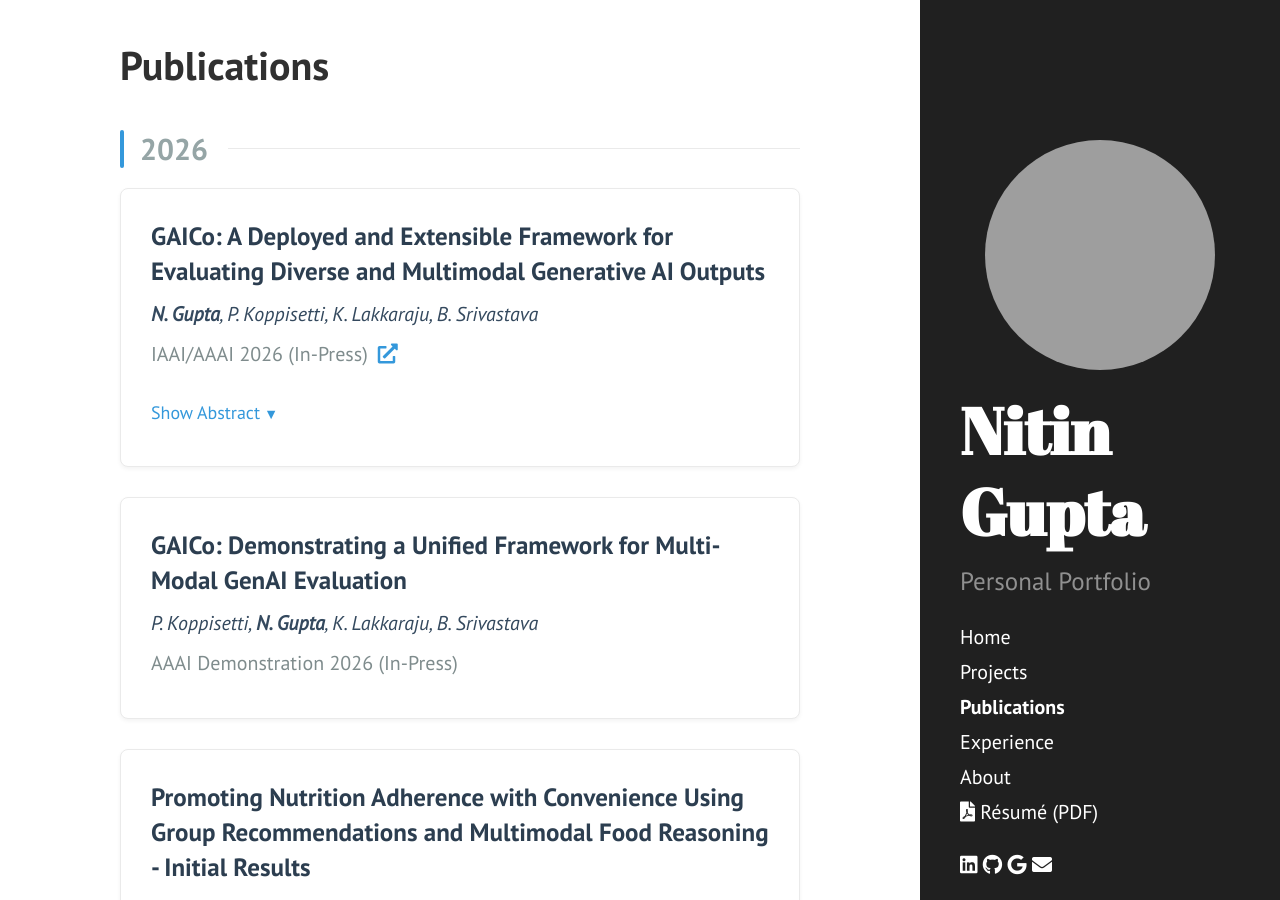
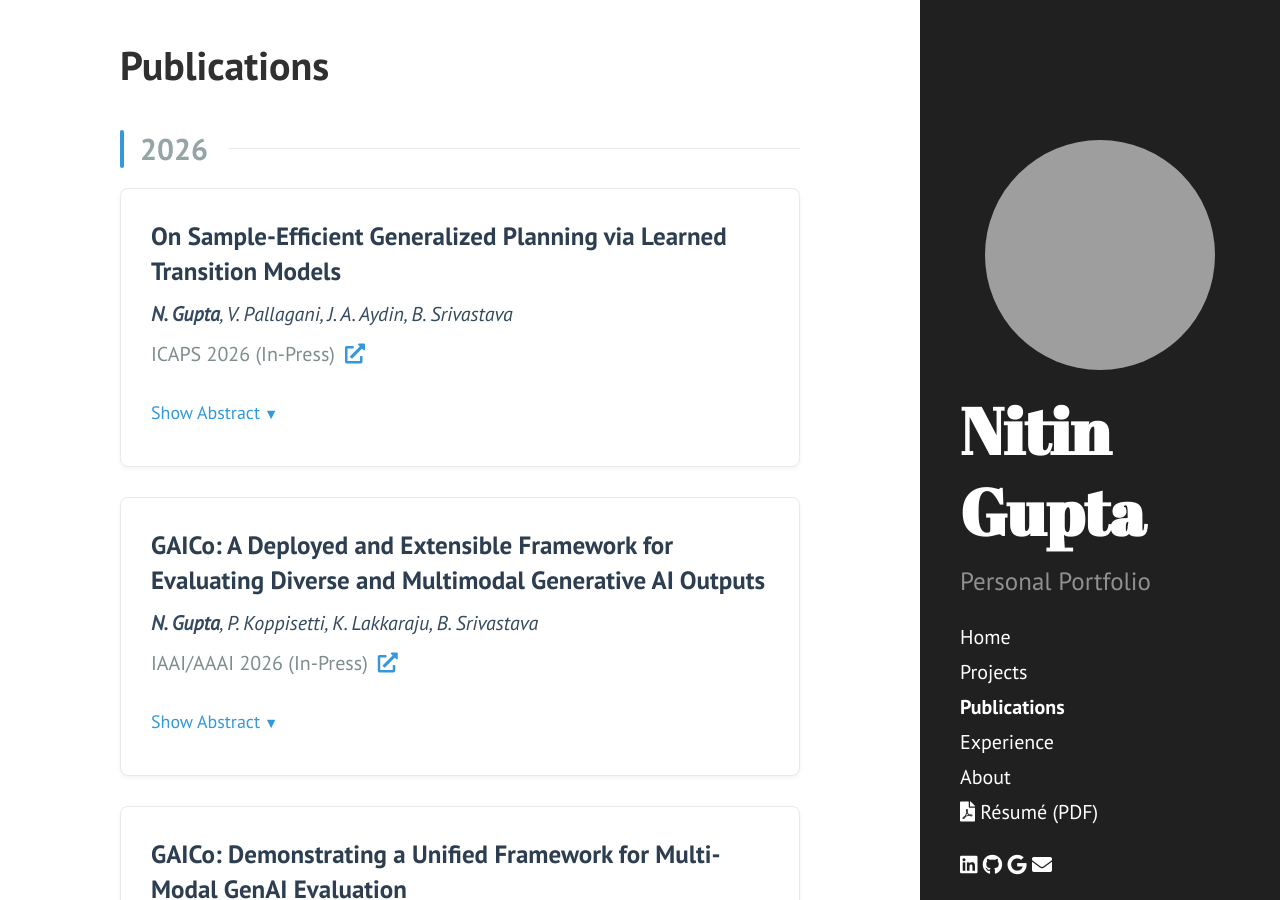
Before and after one commit to g-nitin/portfolio, a Jekyll site: the page built from files/publications.md, in a window 1280 px wide and 900 px high. Built offline with Jekyll 4.4.1, drawn with Linux system fonts in a browser that asks for light colours; Markdown is read by kramdown in place of the engine named in the settings.

Commit message:
ICAPS 26 acceptance

```diff
--- a/files/publications.md
+++ b/files/publications.md
@@ -4,9 +4,32 @@ title: Publications
 ---
 
 <div class="publication-list">
-
   <!-- 2026 / In Press -->
   <h3 class="timeline-year">2026</h3>
+
+<div class="publication">
+    <div class="publication-title">
+      On Sample-Efficient Generalized Planning via Learned Transition Models
+    </div>
+    <div class="publication-authors">
+      <b>N. Gupta</b>, V. Pallagani, J. A. Aydin, B. Srivastava
+    </div>
+    <div class="publication-venue">
+      ICAPS 2026 (In-Press)
+      <a href="https://arxiv.org/abs/2602.23148" class="publication-link" target="_blank" title="View ArXiv">
+        <i class="fas fa-external-link-alt"></i>
+      </a>
+    </div>
+    <div class="abstract-container">
+      <input type="checkbox" id="abstract-state" class="abstract-toggle">
+      <label for="abstract-state" class="abstract-btn">Show Abstract</label>
+      <div class="publication-abstract">
+        Generalized planning studies the construction of solution strategies that generalize across families of planning problems sharing a common domain model, formally defined by a transition function $\gamma : S \times A \rightarrow S$. Classical approaches achieve such generalization through symbolic abstractions and explicit reasoning over $\gamma$. In contrast, recent Transformer-based planners, such as PlanGPT and Plansformer, largely cast generalized planning as direct action-sequence prediction, bypassing explicit transition modeling. While effective on in-distribution instances, these approaches typically require large datasets and model sizes, and often suffer from state drift in long-horizon settings due to the absence of explicit world-state evolution.
+        In this work, we formulate generalized planning as a transition-model learning problem, in which a neural model explicitly approximates the successor-state function $\hat{\gamma} \approx \gamma$ and generates plans by rolling out symbolic state trajectories. Instead of predicting actions directly, the model autoregressively predicts intermediate world states, thereby learning the domain dynamics as an implicit world model. To study size-invariant generalization and sample efficiency, we systematically evaluate multiple state representations and neural architectures, including relational graph encodings.
+        Our results show that learning explicit transition models yields higher out-of-distribution satisficing-plan success than direct action-sequence prediction in multiple domains, while achieving these gains with significantly fewer training instances and smaller models.
+      </div>
+    </div>
+  </div>
 
   <div class="publication">
     <div class="publication-title">
```
Also changed, not shown: index.md (+16 -0 lines).
